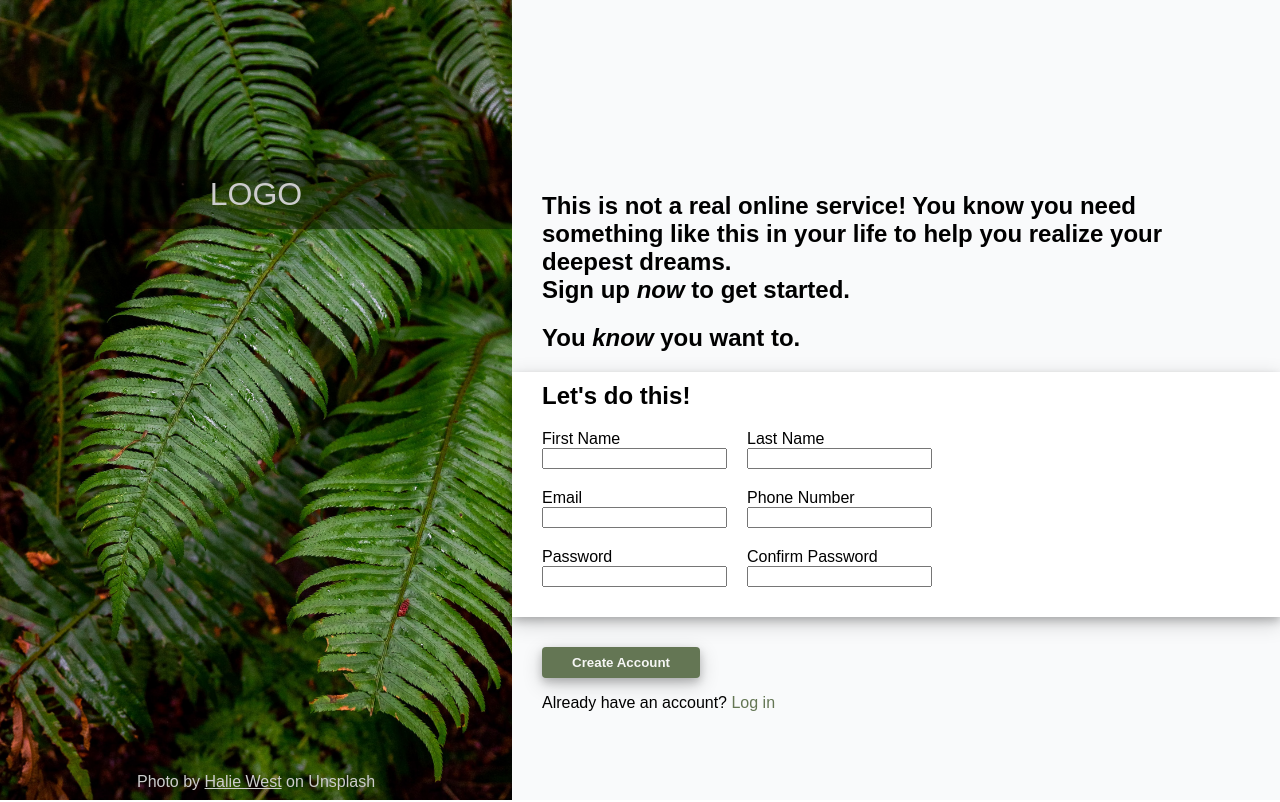
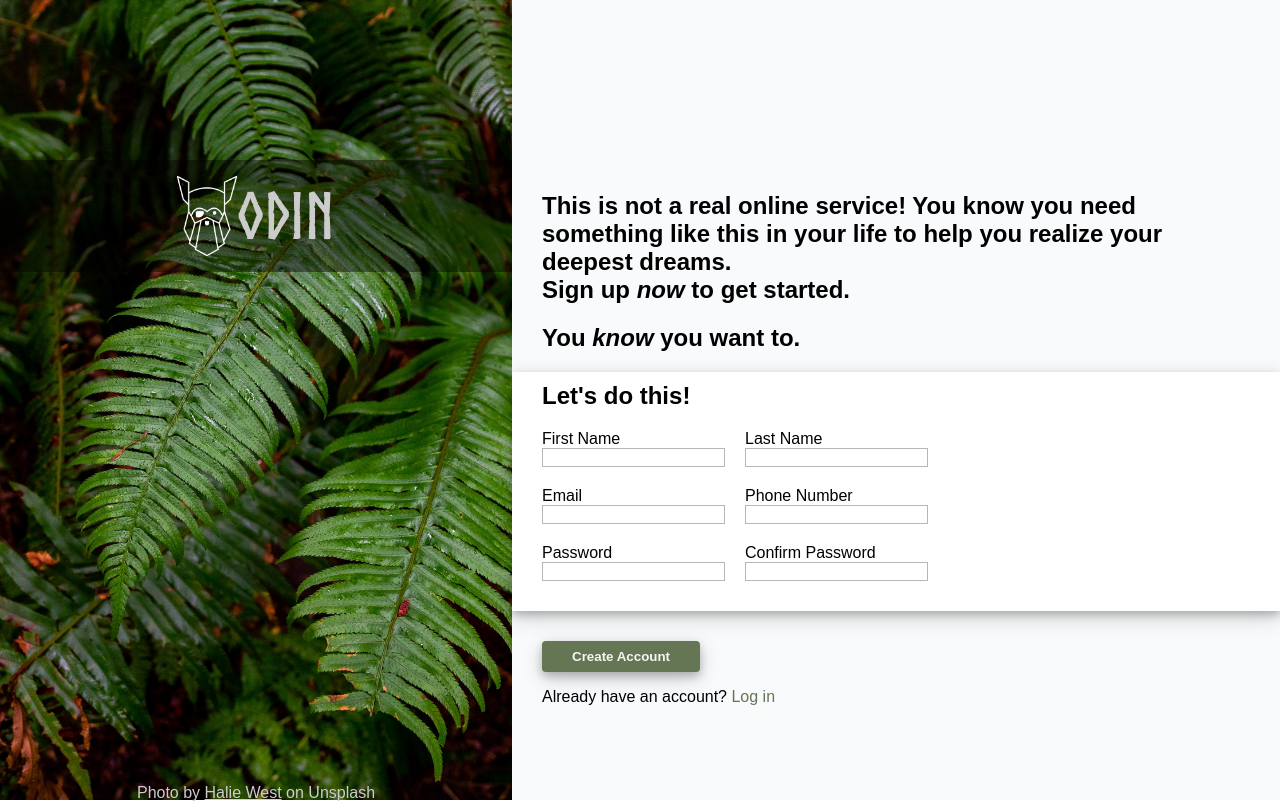
Before and after one commit to rmcclintick/Sign_Up_Form, a plain HTML site: page index.html in a window 1280 px wide. Drawn offline with Linux system fonts and the light colour scheme.

Commit message:
add :focus styling and added logo/font

```diff
--- a/index.html
+++ b/index.html
@@ -10,7 +10,8 @@
 <body>
     <div class="sidebar">
         <div class="logo">
-            LOGO
+            <img src="images/odin-lined.png" alt="The Odin Project Logo" class="logo-image">
+            <div>ODIN</div>
         </div>
         <div class="source">
             Photo by <span><a href="https://unsplash.com/photos/25xggax4bSAhttps://unsplash.com/photos/25xggax4bSA">Halie West</a>
@@ -54,7 +55,7 @@
 
                     <div class="row-column">
                         <label for="phone">Phone Number</label>
-                        <input type="number" name="phone" id="phone">
+                        <input type="tel" name="phone" id="phone">
                     </div>
 
                 </div>
--- a/styles.css
+++ b/styles.css
@@ -1,3 +1,8 @@
+@font-face {
+    font-family: Norse-Bold;
+    src: url(Norse-Bold.otf);
+}
+
 .bold {
     font-weight: bold;
     font-size: 24px;
@@ -23,7 +28,7 @@ body {
     background-color: none;
     color: #cccccc;
     text-align: center;
-    margin-top: 68vh;
+    margin-top: 64vh;
 }
 
 .source a {
@@ -33,11 +38,18 @@ body {
 
 .logo {
     color: #cccccc;
-    font-size: 32px;
+    font-size: 64px;
     background-color: #0000006b;
-    text-align: center;
+    justify-content: center;
     margin-top: 20vh;
     padding: 2vh;
+    font-family: Norse-Bold;
+    display: flex;
+    align-items: center;
+}
+
+.logo-image {
+    max-height: 80px;
 }
 
 .right-side {
@@ -90,6 +102,14 @@ form {
     padding: 30px;
 }
 
+input {
+    box-sizing: border-box;
+    border: 1px solid rgb(182, 182, 182);
+}
+
+input:focus {
+    border: 2px solid lightskyblue;
+}
 
 .submit-field button {
     background-color: #647654;
```
Also changed, not shown: Norse-Bold.otf (added), images/odin-lined.png (added).
